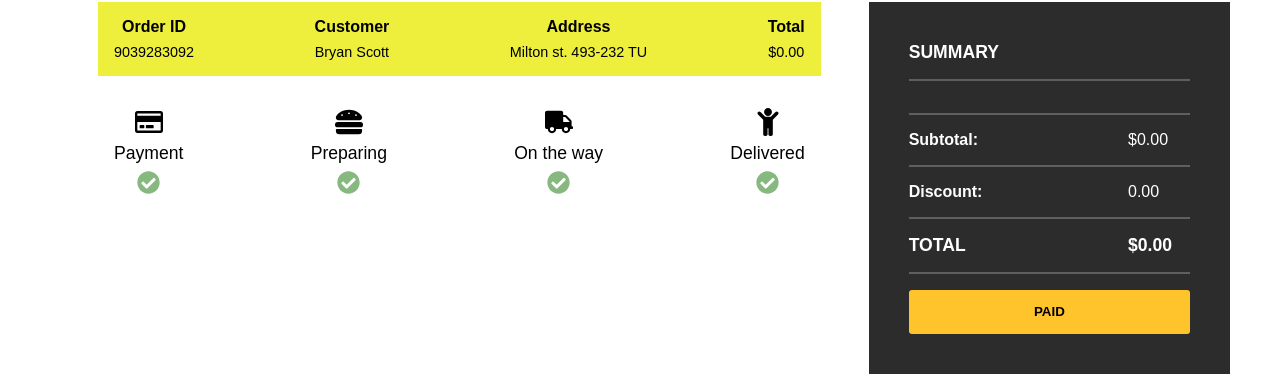
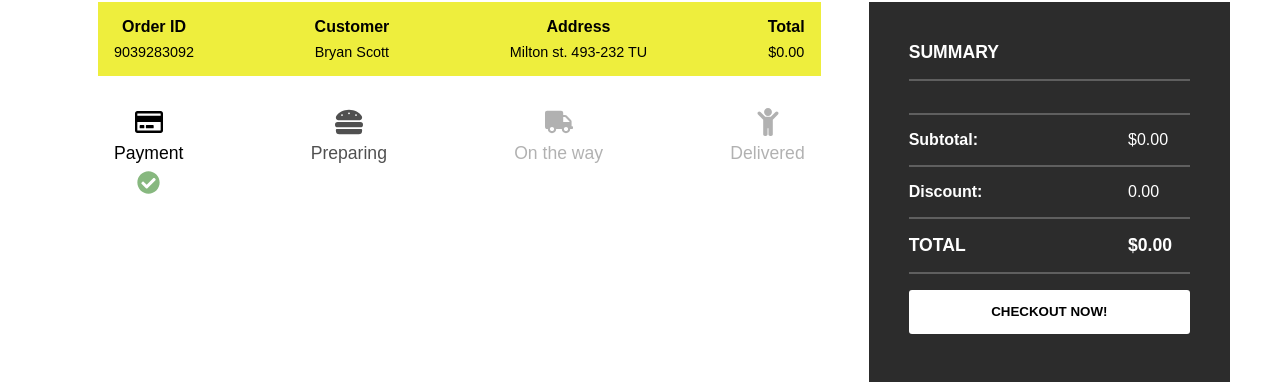
Before and after one commit to AmauriMarcos/next-restaurant-app, a Next.js app: page /orders/1 in a window 1280 px wide. Shown: the part 148-532 px from the top of the page. Built offline with nearby package versions, Linux system fonts and the light colour scheme.

Commit message:
add paypal payment

```diff
--- a/components/Summary.jsx
+++ b/components/Summary.jsx
@@ -1,18 +1,80 @@
-import React from "react";
+import React, { useState, useEffect } from "react";
 import styles from "../styles/Summary.module.css";
 import { useRouter } from "next/router";
+import {
+  PayPalScriptProvider,
+  PayPalButtons,
+  usePayPalScriptReducer,
+} from "@paypal/react-paypal-js";
 
 const Summary = ({ products, total, routerFlag }) => {
+  const [open, setOpen] = useState(false);
   const router = useRouter();
+
   const handleCheckout = () => {
     router.push("/orders/2");
   };
 
   const handleOrder = () => {
-    router.push("/");
+    router.push("/orders/2");
+    setOpen(true);
   };
 
-  console.log(routerFlag);
+  // This values are the props in the UI
+  const amount = "2";
+  const currency = "USD";
+  const style = { layout: "vertical" };
+
+  const ButtonWrapper = ({ currency, showSpinner }) => {
+    // usePayPalScriptReducer can be use only inside children of PayPalScriptProviders
+    // This is the main reason to wrap the PayPalButtons in a new component
+    const [{ options, isPending }, dispatch] = usePayPalScriptReducer();
+
+    useEffect(() => {
+      dispatch({
+        type: "resetOptions",
+        value: {
+          ...options,
+          currency: currency,
+        },
+      });
+    }, [currency, showSpinner]);
+
+    return (
+      <>
+        {showSpinner && isPending && <div className="spinner" />}
+        <PayPalButtons
+          style={style}
+          disabled={false}
+          forceReRender={[amount, currency, style]}
+          fundingSource={undefined}
+          createOrder={(data, actions) => {
+            return actions.order
+              .create({
+                purchase_units: [
+                  {
+                    amount: {
+                      currency_code: currency,
+                      value: amount,
+                    },
+                  },
+                ],
+              })
+              .then((orderId) => {
+                // Your code here after create the order
+                return orderId;
+              });
+          }}
+          onApprove={function (data, actions) {
+            return actions.order.capture().then(function () {
+              // Your code here after capture the order
+            });
+          }}
+        />
+      </>
+    );
+  };
+
   return (
     <div className={styles.summary}>
       <h2>Summary</h2>
@@ -71,9 +133,38 @@ const Summary = ({ products, total, routerFlag }) => {
           Checkout
         </button>
       ) : (
-        <button onClick={handleOrder} className={styles.button}>
-          Paid
-        </button>
+        <>
+          {/*           <div className={styles.paypal}> */}
+          {open ? (
+            <div>
+              <button
+                style={{ margin: "1rem 0 1rem 0", width: '100%'}}
+                className={styles.button}
+              >
+                Cash on delivery
+              </button>
+              <PayPalScriptProvider
+                options={{
+                  "client-id": "test",
+                  components: "buttons",
+                  currency: "USD",
+                  "disable-funding": "credit,card,p24",
+                }}
+              >
+                <ButtonWrapper currency={currency} showSpinner={false} />
+              </PayPalScriptProvider>
+            </div>
+          ) : (
+            <button
+              style={{ marginBottom: ".5rem" }}
+              onClick={handleOrder}
+              className={styles.button}
+            >
+              Checkout now!
+            </button>
+          )}
+          {/*  </div> */}
+        </>
       )}
     </div>
   );
--- a/package.json
+++ b/package.json
@@ -8,6 +8,7 @@
     "lint": "next lint"
   },
   "dependencies": {
+    "@paypal/react-paypal-js": "^7.6.0",
     "@prisma/client": "^3.8.1",
     "@reduxjs/toolkit": "^1.7.2",
     "axios": "^0.25.0",
--- a/pages/cart.jsx
+++ b/pages/cart.jsx
@@ -5,12 +5,16 @@ import CartProduct from "../components/CartProduct";
 import { useSelector } from "react-redux";
 import Summary from "../components/Summary";
 import {useRouter} from 'next/router';
+import { useEffect } from "react";
+
+
 
 const Cart = () => {
   const state = useSelector((state) => state.cart);
   const { products, total } = state;
 
- const router = useRouter();
+
+  const router = useRouter();
 
   return (
     <div className={styles.container}>
--- a/pages/index.js
+++ b/pages/index.js
@@ -6,7 +6,7 @@ import BurgerList from '../components/BurgerList';
 import axios from 'axios';
 
 export default function Home({burgerData}) {
-console.log(burgerData)
+
   return (
     <div className={styles.container}>
       <Head>
@@ -17,9 +17,8 @@ console.log(burgerData)
       </Head>
 
       <Featured/>
+
       <BurgerList data={burgerData}/>
-
-
     </div>
   )
 }
--- a/styles/Order.module.css
+++ b/styles/Order.module.css
@@ -74,9 +74,30 @@
 animation: inProgress 1s ease infinite alternate;
 }
 
+@keyframes inProgress{
+    from{
+        opacity: 0;
+    }
+    to{
+        opacity: 1;
+    }
+}
+
+.undone {
+    display: flex;
+    flex-direction: column;
+    align-items: center;
+    opacity: 0.3;
+}
+
 
 .checkedIcon{
     color: #87B87F;
+}
+
+
+.undone .checkedIcon, .inProgress .checkedIcon{
+    opacity: 0;
 }
 
 /* Right side - SUMMARY */
--- a/styles/Summary.module.css
+++ b/styles/Summary.module.css
@@ -95,9 +95,15 @@
     border: none;
     border-radius: 3px;
     text-transform: uppercase;
-    background-color: #FFC42B;
+    background-color: #ffffff;
+    color: black;
     font-weight: 600;
     cursor: pointer;
     outline: none;
     padding: .9rem 1rem;
 }
+
+
+.paypal{
+    margin-top: 1rem;
+}
```
Also changed, not shown: 1 other file (tests, documents, lock files or other folders). Lines whose indentation alone changed are shown as unchanged.
